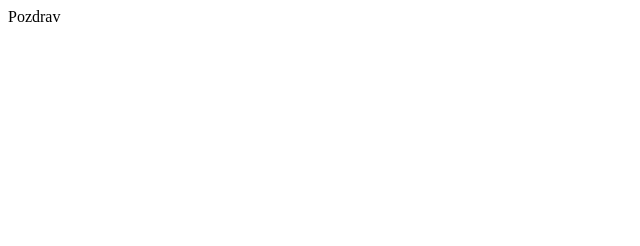
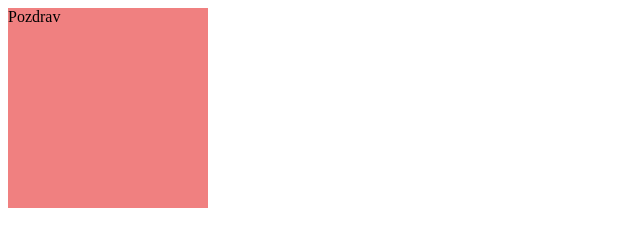
Before and after one commit to TomislavPilip/TomislavPilip.github.io, a plain HTML site: page index.html in a window 1280 px wide. Shown: the whole page, without its empty margins (0-640 px from the left). Drawn offline with Linux system fonts and the light colour scheme.

Commit message:
update index

```diff
--- a/index.html
+++ b/index.html
@@ -4,7 +4,13 @@
     <meta charset="UTF-8" />
     <meta name="viewport" content="width=device-width, initial-scale=1.0" />
     <title>Document</title>
-    <style></style>
+    <style>
+      div {
+        width: 200px;
+        height: 200px;
+        background-color: lightcoral;
+      }
+    </style>
   </head>
   <body>
     <div>Pozdrav</div>
```
